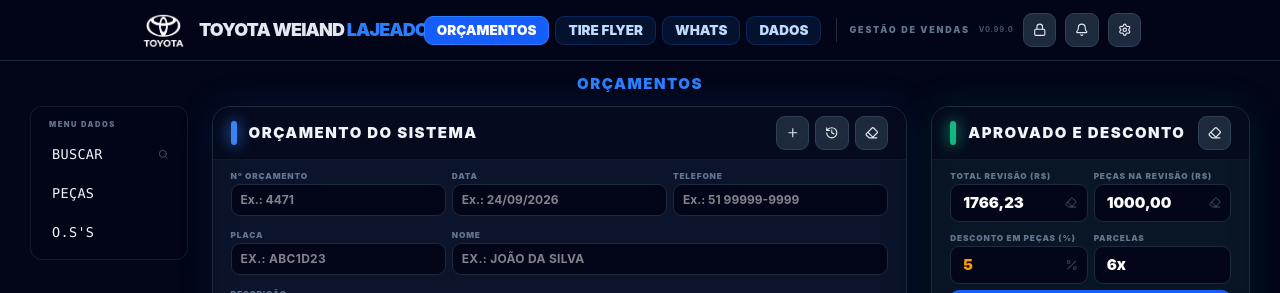
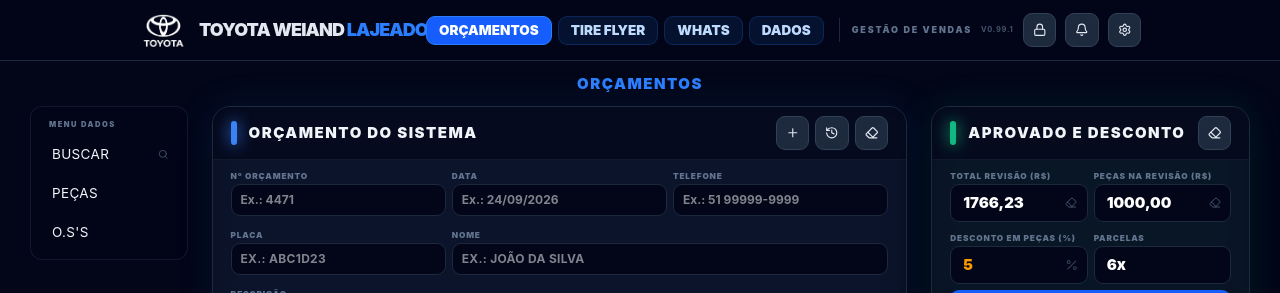
Before and after one commit to viniciostristao1/orcamento-web, a React (Vite) app: page / in a window 1280 px wide. Shown: the top 293 px of the page. Built offline with nearby package versions, Linux system fonts and the light colour scheme.

Commit message:
Fonte do MENU DADOS igual à dos campos (v0.99.1)

```diff
--- a/package.json
+++ b/package.json
@@ -1,7 +1,7 @@
 {
   "name": "orcamento_web",
   "private": true,
-  "version": "0.99.0",
+  "version": "0.99.1",
   "type": "module",
   "scripts": {
     "dev": "vite",
--- a/src/components/MenuDados.tsx
+++ b/src/components/MenuDados.tsx
@@ -148,7 +148,10 @@
             className="group relative w-full flex items-center gap-3 pl-4 pr-3 py-2.5 text-left cursor-pointer"
           >
             <span className="absolute left-0 top-1/2 -translate-y-1/2 w-1 h-6 rounded-full bg-amber-500 opacity-0 group-hover:opacity-100 transition-opacity" />
-            <span className="text-lg font-mono font-normal uppercase tracking-wide text-slate-100 group-hover:text-white transition-colors">
+            <span
+              className="text-lg font-normal uppercase tracking-wide text-slate-100 group-hover:text-white transition-colors"
+              style={{ fontFamily: 'var(--tema-fonte-conteudo)' }}
+            >
               Buscar
             </span>
             <Search size={14} className="ml-auto shrink-0 text-slate-600 group-hover:text-amber-400 transition-colors" />
@@ -164,7 +167,10 @@
             className="group relative w-full flex items-center gap-3 pl-4 pr-3 py-2.5 text-left cursor-pointer"
           >
             <span className="absolute left-0 top-1/2 -translate-y-1/2 w-1 h-6 rounded-full bg-amber-500 opacity-0 group-hover:opacity-100 transition-opacity" />
-            <span className="truncate text-lg font-mono font-normal uppercase tracking-wide text-slate-100 group-hover:text-white transition-colors">
+            <span
+              className="truncate text-lg font-normal uppercase tracking-wide text-slate-100 group-hover:text-white transition-colors"
+              style={{ fontFamily: 'var(--tema-fonte-conteudo)' }}
+            >
               {a.rotulo}
             </span>
           </button>
--- a/src/utils/versao.ts
+++ b/src/utils/versao.ts
@@ -3,4 +3,4 @@
  * Vendas"). Manter igual à `version` do package.json a cada release — serve
  * para confirmar qual arquivo o usuário está com aberto.
  */
-export const VERSAO = '0.99.0';
+export const VERSAO = '0.99.1';
```
Also changed, not shown: 2 other files (tests, documents, lock files or other folders).
